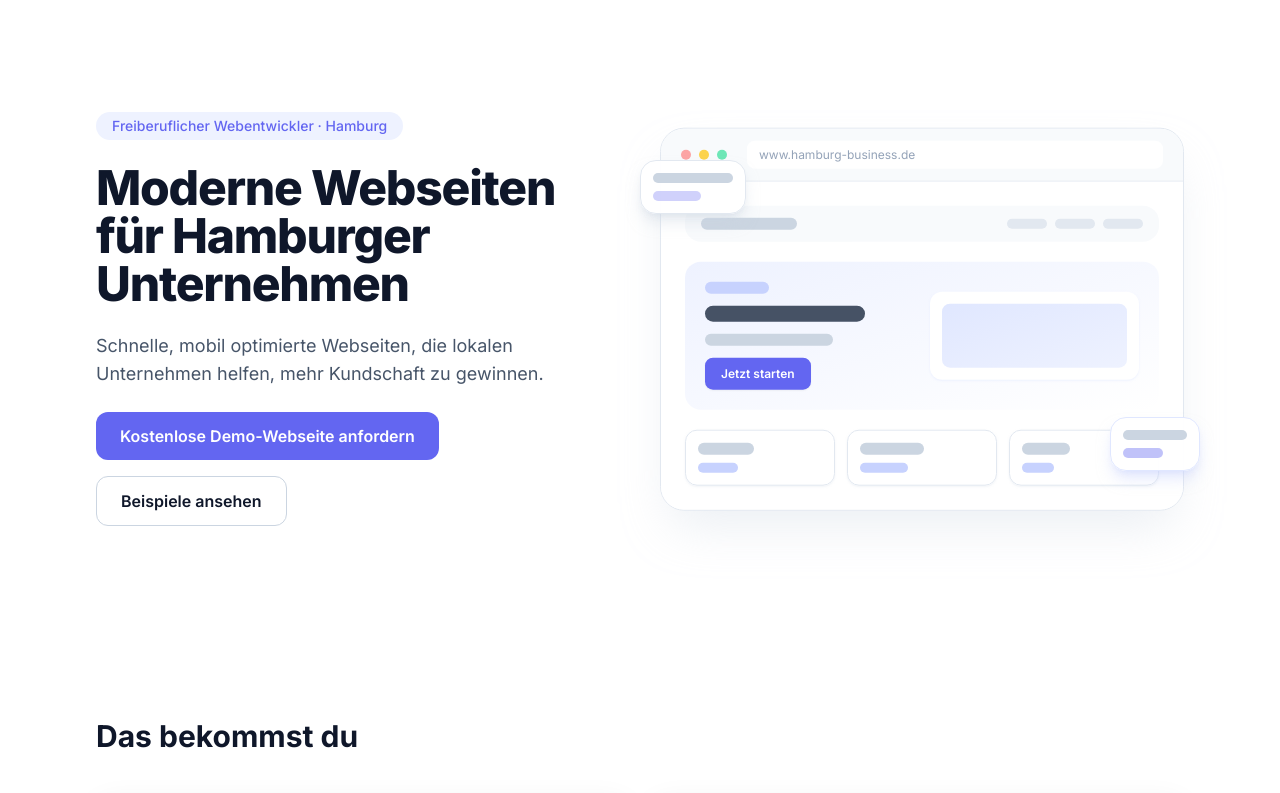
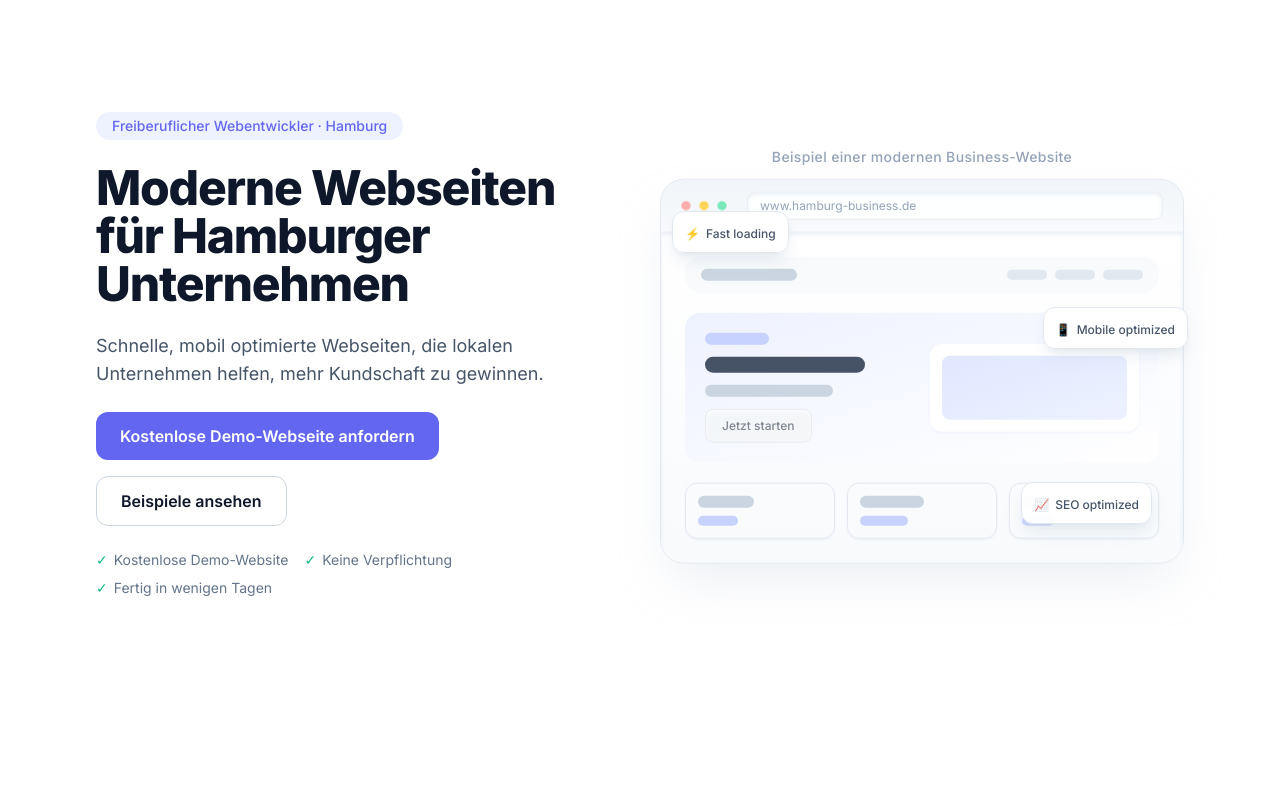
Before and after one commit to VonBismark1871/Hamburg-Website, a Next.js app: page / in a window 1280 px wide. Shown: the top 793 px of the page. Built offline with nearby package versions, Linux system fonts and the light colour scheme.

Commit message:
Refine hero mockup UI details and supporting hints

```diff
--- a/components/Hero.jsx
+++ b/components/Hero.jsx
@@ -66,6 +66,23 @@ export default function Hero() {
               Beispiele ansehen
             </a>
           </motion.div>
+          <motion.div
+            initial="hidden"
+            animate="visible"
+            variants={fadeUp}
+            transition={{ duration: 0.45, delay: 0.38 }}
+            className="flex flex-wrap items-center gap-x-4 gap-y-2 text-sm text-slate-500"
+          >
+            <span className="inline-flex items-center gap-1.5">
+              <span className="text-emerald-500">✓</span> Kostenlose Demo-Website
+            </span>
+            <span className="inline-flex items-center gap-1.5">
+              <span className="text-emerald-500">✓</span> Keine Verpflichtung
+            </span>
+            <span className="inline-flex items-center gap-1.5">
+              <span className="text-emerald-500">✓</span> Fertig in wenigen Tagen
+            </span>
+          </motion.div>
         </div>
 
         <motion.div
@@ -74,22 +91,25 @@ export default function Hero() {
           transition={{ duration: 0.7, delay: 0.2 }}
           className="relative mx-auto w-full max-w-xl"
         >
+          <p className="mb-3 text-center text-xs font-medium tracking-wide text-slate-400 sm:text-sm">
+            Beispiel einer modernen Business-Website
+          </p>
           <motion.div
             animate={floatAnimation}
             whileHover={{ y: -6, scale: 1.01, boxShadow: '0 24px 60px rgba(15, 23, 42, 0.14)' }}
             transition={{ duration: 0.25 }}
-            className="overflow-hidden rounded-3xl border border-slate-200 bg-white shadow-2xl shadow-slate-300/40"
+            className="overflow-hidden rounded-3xl border border-slate-200 bg-gradient-to-b from-slate-100 via-white to-slate-50 shadow-2xl shadow-slate-300/40"
           >
-            <div className="flex items-center gap-2 border-b border-slate-200 bg-slate-50 px-5 py-3">
-              <span className="h-2.5 w-2.5 rounded-full bg-red-300" />
-              <span className="h-2.5 w-2.5 rounded-full bg-amber-300" />
-              <span className="h-2.5 w-2.5 rounded-full bg-emerald-300" />
-              <div className="ml-3 h-7 flex-1 rounded-lg bg-white px-3 text-xs text-slate-400 flex items-center">
+            <div className="flex items-center gap-2 border-b border-slate-200/80 bg-gradient-to-b from-slate-100 to-slate-50 px-5 py-3">
+              <span className="h-2.5 w-2.5 rounded-full border border-red-200 bg-red-300/90" />
+              <span className="h-2.5 w-2.5 rounded-full border border-amber-200 bg-amber-300/90" />
+              <span className="h-2.5 w-2.5 rounded-full border border-emerald-200 bg-emerald-300/90" />
+              <div className="ml-3 flex h-7 flex-1 items-center rounded-lg border border-slate-200/70 bg-white/90 px-3 text-xs text-slate-400 shadow-inner shadow-slate-200/70">
                 www.hamburg-business.de
               </div>
             </div>
 
-            <div className="space-y-5 bg-white p-5 sm:p-6">
+            <div className="space-y-5 bg-gradient-to-b from-white to-slate-50 p-5 shadow-inner shadow-slate-200/70 sm:p-6">
               <div className="flex items-center justify-between rounded-2xl bg-slate-50 px-4 py-3">
                 <div className="h-3 w-24 rounded-full bg-slate-300" />
                 <div className="flex gap-2">
@@ -104,7 +124,7 @@ export default function Hero() {
                   <div className="h-3 w-16 rounded-full bg-indigo-200" />
                   <div className="h-4 w-40 rounded-full bg-slate-700/90" />
                   <div className="h-3 w-32 rounded-full bg-slate-300" />
-                  <div className="inline-flex rounded-lg bg-[#6366f1] px-4 py-2 text-xs font-semibold text-white shadow-sm">
+                  <div className="inline-flex cursor-default rounded-lg border border-slate-200 bg-slate-100/90 px-4 py-2 text-xs font-medium text-slate-500 opacity-85 shadow-inner shadow-white/80 saturate-50">
                     Jetzt starten
                   </div>
                 </div>
@@ -134,20 +154,36 @@ export default function Hero() {
             initial={{ opacity: 0, y: 8 }}
             animate={{ opacity: 1, y: 0 }}
             transition={{ duration: 0.5, delay: 0.45 }}
-            className="pointer-events-none absolute -left-5 top-8 hidden rounded-2xl border border-slate-200 bg-white/95 p-3 shadow-lg shadow-slate-300/50 sm:block"
+            className="pointer-events-none absolute left-3 top-16 hidden rounded-xl border border-slate-200 bg-white/95 px-3 py-2 shadow-lg shadow-slate-300/40 sm:block"
           >
-            <div className="h-2.5 w-20 rounded-full bg-slate-300" />
-            <div className="mt-2 h-2.5 w-12 rounded-full bg-[#6366f1]/30" />
+            <p className="inline-flex items-center gap-1.5 text-xs font-medium text-slate-600">
+              <span>⚡</span>
+              <span>Fast loading</span>
+            </p>
           </motion.div>
 
           <motion.div
             initial={{ opacity: 0, y: 8 }}
             animate={{ opacity: 1, y: 0 }}
             transition={{ duration: 0.5, delay: 0.55 }}
-            className="pointer-events-none absolute -right-4 bottom-10 hidden rounded-2xl border border-indigo-100 bg-white/95 p-3 shadow-lg shadow-indigo-200/50 sm:block"
+            className="pointer-events-none absolute -right-1 top-40 hidden rounded-xl border border-slate-200 bg-white/95 px-3 py-2 shadow-lg shadow-slate-300/40 sm:block"
           >
-            <div className="h-2.5 w-16 rounded-full bg-slate-300" />
-            <div className="mt-2 h-2.5 w-10 rounded-full bg-[#6366f1]/40" />
+            <p className="inline-flex items-center gap-1.5 text-xs font-medium text-slate-600">
+              <span>📱</span>
+              <span>Mobile optimized</span>
+            </p>
+          </motion.div>
+
+          <motion.div
+            initial={{ opacity: 0, y: 8 }}
+            animate={{ opacity: 1, y: 0 }}
+            transition={{ duration: 0.5, delay: 0.6 }}
+            className="pointer-events-none absolute right-8 bottom-10 hidden rounded-xl border border-slate-200 bg-white/95 px-3 py-2 shadow-lg shadow-slate-300/40 sm:block"
+          >
+            <p className="inline-flex items-center gap-1.5 text-xs font-medium text-slate-600">
+              <span>📈</span>
+              <span>SEO optimized</span>
+            </p>
           </motion.div>
         </motion.div>
       </div>
```
